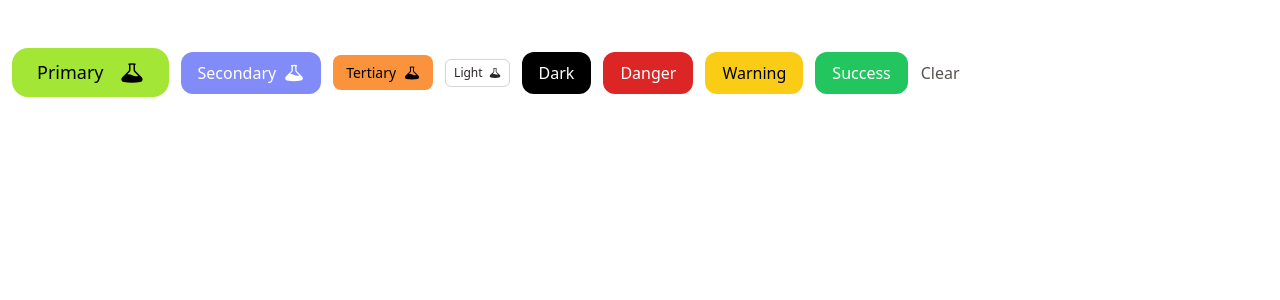
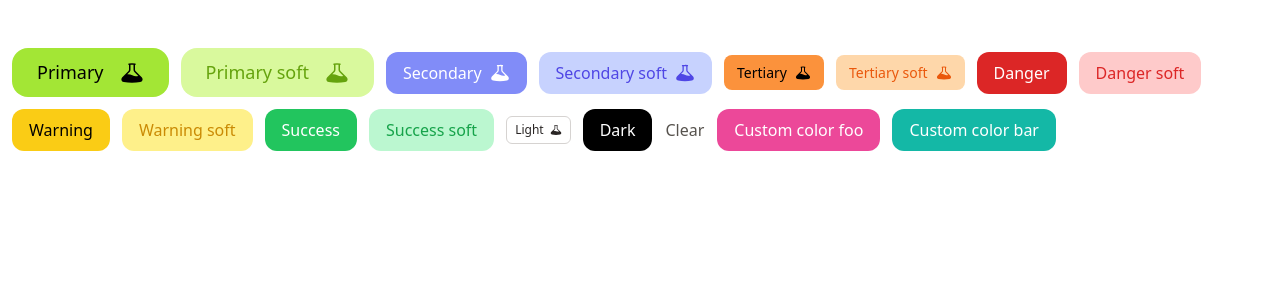
Before and after one commit to robuust/vue-components, a Vue app: page / in a window 1280 px wide. Shown: the top 300 px of the page. Built offline with nearby package versions, Linux system fonts and the light colour scheme.

Commit message:
Soft buttons and custom

```diff
--- a/src/App.vue
+++ b/src/App.vue
@@ -7,8 +7,20 @@
         :icon="BeakerIcon"
       />
       <ButtonBase
+        label="Primary soft"
+        size="lg"
+        :icon="BeakerIcon"
+        color="primary-soft"
+      />
+      <ButtonBase
         label="Secondary"
         color="secondary"
+        size="base"
+        :icon="BeakerIcon"
+      />
+      <ButtonBase
+        label="Secondary soft"
+        color="secondary-soft"
         size="base"
         :icon="BeakerIcon"
       />
@@ -17,6 +29,36 @@
         color="tertiary"
         size="sm"
         :icon="BeakerIcon"
+      />
+      <ButtonBase
+        label="Tertiary soft"
+        color="tertiary-soft"
+        size="sm"
+        :icon="BeakerIcon"
+      />
+      <ButtonBase
+        label="Danger"
+        color="danger"
+      />
+      <ButtonBase
+        label="Danger soft"
+        color="danger-soft"
+      />
+      <ButtonBase
+        label="Warning"
+        color="warning"
+      />
+      <ButtonBase
+        label="Warning soft"
+        color="warning-soft"
+      />
+      <ButtonBase
+        label="Success"
+        color="success"
+      />
+      <ButtonBase
+        label="Success soft"
+        color="success-soft"
       />
       <ButtonBase
         label="Light"
@@ -29,20 +71,16 @@
         color="dark"
       />
       <ButtonBase
-        label="Danger"
-        color="danger"
+        label="Clear"
+        color="clear"
       />
       <ButtonBase
-        label="Warning"
-        color="warning"
+        label="Custom color foo"
+        color="custom-foo"
       />
       <ButtonBase
-        label="Success"
-        color="success"
-      />
-      <ButtonBase
-        label="Clear"
-        color="clear"
+        label="Custom color bar"
+        color="custom-bar"
       />
     </div>
   </div>
--- a/src/tailwind/components/button.js
+++ b/src/tailwind/components/button.js
@@ -3,7 +3,23 @@
  *
  * @param {Object} theme - The global theme object
  */
-export default (theme) => ({
+export default (theme) => {
+  const customColors = theme('components.button.custom') || {};
+  const customColorStyles = Object.keys(customColors).reduce((acc, colorName) => {
+    acc[`&.button-custom-${colorName}`] = {
+      backgroundColor: customColors[colorName].backgroundColor,
+      color: customColors[colorName].color,
+      ...customColors[colorName].styles,
+      '&:hover': {
+        backgroundColor: customColors[colorName].hoverBackgroundColor,
+        color: customColors[colorName].hoverColor,
+        ...customColors[colorName].hoverStyles,
+      },
+    };
+    return acc;
+  }, {});
+
+  return {
     '.button': {
       '@apply inline-flex items-center justify-center text-center h-fit border border-transparent': {},
       paddingTop: theme('padding.2'),
@@ -39,6 +55,17 @@ export default (theme) => ({
           ...theme('components.button.primary.hover'),
         },
       },
+      '&.button-primary-soft': {
+        backgroundColor: theme('colors.lime.200'),
+        color: theme('colors.lime.600'),
+        ...theme('components.button.primary-soft'),
+
+        '&:hover': {
+          backgroundColor: theme('colors.lime.300'),
+          color: theme('colors.700'),
+          ...theme('components.button.primary-soft.hover'),
+        },
+      },
       '&.button-secondary': {
         backgroundColor: theme('colors.indigo.400'),
         color: theme('colors.white'),
@@ -50,6 +77,17 @@ export default (theme) => ({
           ...theme('components.button.secondary.hover'),
         },
       },
+      '&.button-secondary-soft': {
+        backgroundColor: theme('colors.indigo.200'),
+        color: theme('colors.indigo.600'),
+        ...theme('components.button.secondary-soft'),
+
+        '&:hover': {
+          backgroundColor: theme('colors.indigo.300'),
+          color: theme('colors.700'),
+          ...theme('components.button.secondary-soft.hover'),
+        },
+      },
       '&.button-tertiary': {
         backgroundColor: theme('colors.orange.400'),
         color: theme('colors.black'),
@@ -59,6 +97,17 @@ export default (theme) => ({
           backgroundColor: theme('colors.orange.600'),
           color: theme('colors.black'),
           ...theme('components.button.tertiary.hover'),
+        },
+      },
+      '&.button-tertiary-soft': {
+        backgroundColor: theme('colors.orange.200'),
+        color: theme('colors.orange.600'),
+        ...theme('components.button.tertiary-soft'),
+
+        '&:hover': {
+          backgroundColor: theme('colors.orange.300'),
+          color: theme('colors.700'),
+          ...theme('components.button.tertiary-soft.hover'),
         },
       },
       '&.button-light': {
@@ -95,6 +144,17 @@ export default (theme) => ({
           ...theme('components.button.danger.hover'),
         },
       },
+      '&.button-danger-soft': {
+        backgroundColor: theme('colors.red.200'),
+        color: theme('colors.red.600'),
+        ...theme('components.button.danger-soft'),
+
+        '&:hover': {
+          backgroundColor: theme('colors.red.300'),
+          color: theme('colors.700'),
+          ...theme('components.button.danger-soft.hover'),
+        },
+      },
       '&.button-warning': {
         backgroundColor: theme('colors.yellow.400'),
         color: theme('colors.black'),
@@ -104,6 +164,17 @@ export default (theme) => ({
           backgroundColor: theme('colors.yellow.300'),
           color: theme('colors.black'),
           ...theme('components.button.warning.hover'),
+        },
+      },
+      '&.button-warning-soft': {
+        backgroundColor: theme('colors.yellow.200'),
+        color: theme('colors.yellow.600'),
+        ...theme('components.button.warning-soft'),
+
+        '&:hover': {
+          backgroundColor: theme('colors.yellow.300'),
+          color: theme('colors.700'),
+          ...theme('components.button.warning-soft.hover'),
         },
       },
       '&.button-success': {
@@ -117,6 +188,17 @@ export default (theme) => ({
           ...theme('components.button.success.hover'),
         },
       },
+      '&.button-success-soft': {
+        backgroundColor: theme('colors.green.200'),
+        color: theme('colors.green.600'),
+        ...theme('components.button.success-soft'),
+
+        '&:hover': {
+          backgroundColor: theme('colors.green.300'),
+          color: theme('colors.700'),
+          ...theme('components.button.success-soft.hover'),
+        },
+      },
       '&.button-clear': {
         '@apply bg-transparent px-0': {},
         color: theme('colors.stone.600'),
@@ -127,6 +209,7 @@ export default (theme) => ({
           ...theme('components.button.clear.hover'),
         },
       },
+      ...customColorStyles,
 
       // Size variants
       '&.button-xs': {
@@ -181,4 +264,5 @@ export default (theme) => ({
         },
       },
     },
-});
+  };
+};
--- a/tailwind.config.js
+++ b/tailwind.config.js
@@ -7,21 +7,28 @@ export default {
   ],
   theme: {
     extend: {
-      // components: (theme) => ({
-      //   button: {
-      //     primary: {
-      //       backgroundColor: theme('colors.red.500'),
-      //       color: '#000',
-      //     },
-      //     secondary: {
-      //       backgroundColor: theme('colors.blue.500'),
-      //       color: '#fff',
-      //     },
-      //     clear: {
-      //       color: theme('colors.gray.500'),
-      //     },
-      //   },
-      // }),
+      components: (theme) => ({
+        button: {
+          custom: {
+            foo: {
+              backgroundColor: theme('colors.pink.500'),
+              color: theme('colors.white'),
+              hoverBackgroundColor: theme('colors.pink.600'),
+              hoverColor: theme('colors.white'),
+              styles: {},
+              hoverStyles: {},
+            },
+            bar: {
+              backgroundColor: theme('colors.teal.500'),
+              color: theme('colors.white'),
+              hoverBackgroundColor: theme('colors.teal.600'),
+              hoverColor: theme('colors.white'),
+              styles: {},
+              hoverStyles: {},
+            },
+          },
+        },
+      }),
     },
   },
   plugins: [components],
```
Also changed, not shown: 1 other file (tests, documents, lock files or other folders). Lines whose indentation alone changed are shown as unchanged.
